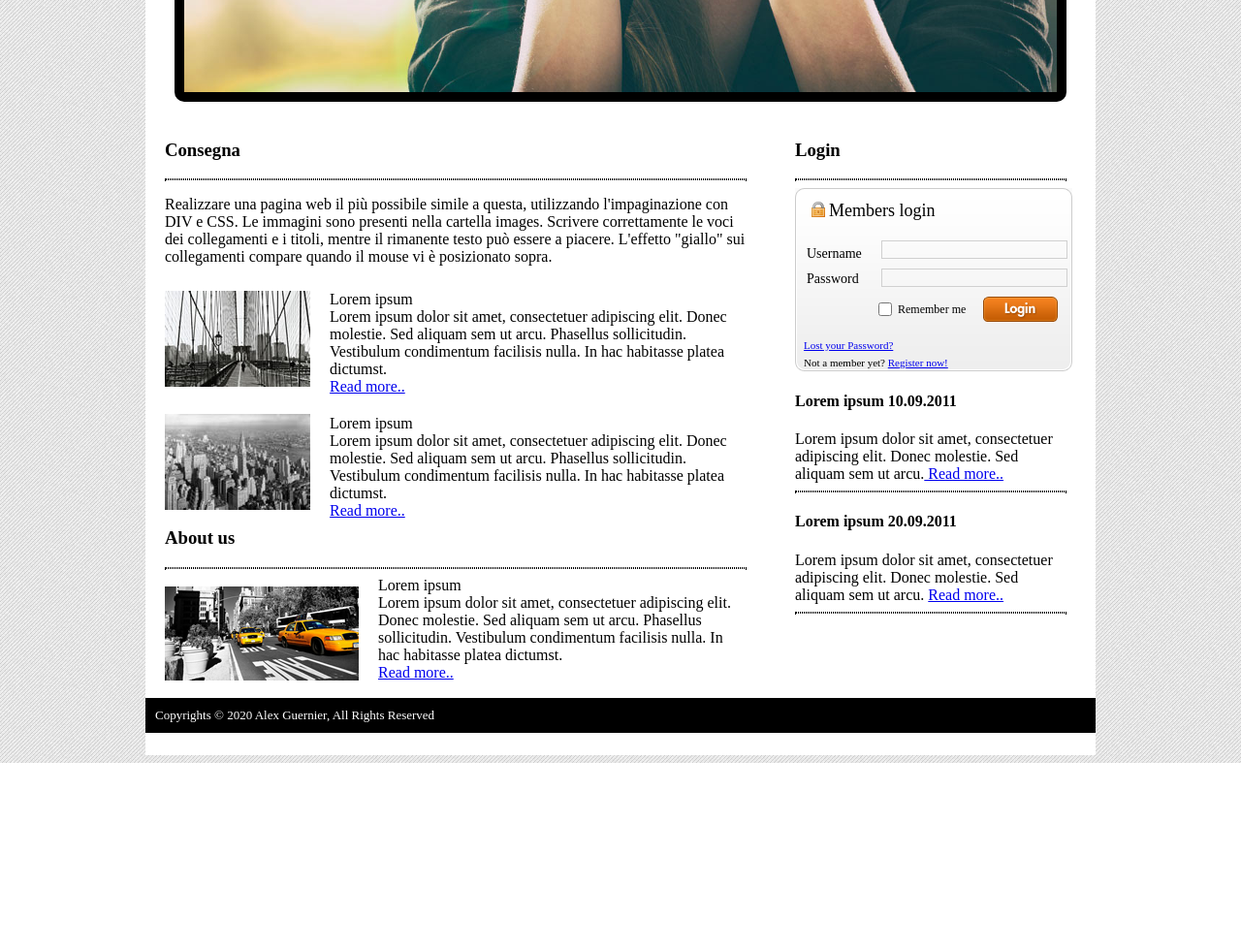
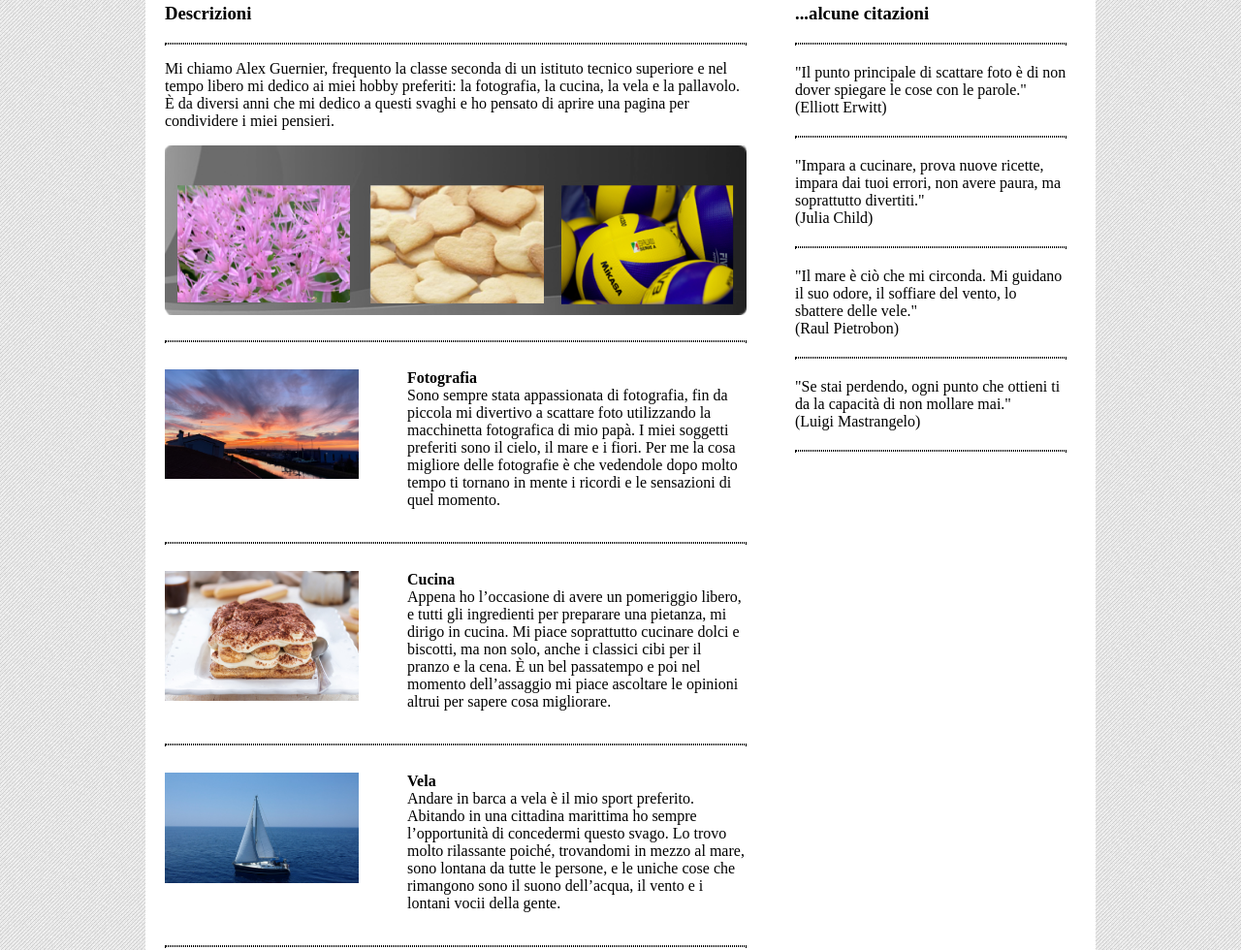
Before and after one commit to lachiarabianco/Sito, a plain HTML site: page index.html in a window 1280 px wide. Shown: the part 629-1609 px from the top of the page at 97% size. Before the commit the page ends 1416 px from the top, so only its background shows below. Drawn offline with Linux system fonts and the light colour scheme.

Commit message:
close to the end

```diff
--- a/index.html
+++ b/index.html
@@ -4,70 +4,84 @@
 <link rel="stylesheet" type="text/css" href="stile.css">
 </head>
 <body>
-	<div id="container">
-		<div id="title">
-			 Fotografia<br><i> by Alex Guernier</i>
-		</div>
+
+	<div id="container"><br>
+		<ul>
+		  <li><a class="active" href="#home">Home</a></li>
+		</ul>
 			<div id="banner">
 				<div class="container">
-				  <img src="./images/foto1.jpg">
-				  <div class="top-left">Top Left</div>
+				  <img src="./images/Nuvole.jpeg">
+				  <div class="top-left">I miei hobby<br>preferiti</div>
 				</div>
 			</div>
 			<div id="pagina1">
-				<h3>Consegna</h3><hr>
-				<p>Realizzare una pagina web il più possibile simile a questa, utilizzando l'impaginazione con DIV e CSS. Le immagini
-				sono presenti nella cartella images. Scrivere correttamente le voci dei collegamenti e i titoli, mentre il rimanente testo
-				può essere a piacere. L'effetto "giallo" sui collegamenti compare quando il mouse vi è posizionato sopra.</p>
+				<h3>Descrizioni</h3><hr>
+				<p>Mi chiamo Alex Guernier, frequento la classe seconda di un istituto tecnico superiore e nel tempo libero mi dedico ai miei hobby preferiti: la fotografia, la cucina, la vela e la pallavolo. È da diversi anni che mi dedico a questi svaghi e ho pensato di aprire una pagina per condividere i miei pensieri.</p>
+				<img src="images/Cattura.png" width = 600px><br><br><hr>
+			<div id="parte1">
 					<div id="contenuto1">
-						<img src="images/picture2.jpg">
+						<img src="images/Tramonto.jpeg" width = 200px>
 					</div>
 						<div id="contenuto2">
-							Lorem ipsum<br>
-							Lorem ipsum dolor sit amet, consectetuer adipiscing elit. Donec molestie. Sed aliquam sem ut arcu. Phasellus
-							sollicitudin. Vestibulum condimentum facilisis nulla. In hac habitasse platea dictumst.<br>
-							<a href="chi.html">Read more..</a>
+							<b>Fotografia</b><br>
+							Sono sempre stata appassionata di fotografia, fin da piccola mi divertivo a scattare foto utilizzando la macchinetta fotografica di mio papà. I miei soggetti preferiti sono il cielo, il mare e i fiori. Per me la cosa migliore delle fotografie è che vedendole dopo molto tempo ti tornano in mente i ricordi e le sensazioni di quel momento.<br>
 						</div>
+
+			</div>
+			<hr>
+			<div id="parte2">
 					<div id="contenuto1">
-								<img src="images/picture4.jpg">
+						<img src="images/Tiramisù.jpg" width = 200px>
 					</div>
 					<div id="contenuto2">
-									Lorem ipsum<br>
-									Lorem ipsum dolor sit amet, consectetuer adipiscing elit. Donec molestie. Sed aliquam sem ut arcu. Phasellus
-									sollicitudin. Vestibulum condimentum facilisis nulla. In hac habitasse platea dictumst.<br>
-									<a href="chi.html">Read more..</a>
+						<b>Cucina</b><br>
+						Appena ho l’occasione di avere un pomeriggio libero, e tutti gli ingredienti per preparare una pietanza, mi dirigo in cucina. Mi piace soprattutto cucinare dolci e biscotti, ma non solo, anche i classici cibi per il pranzo e la cena. È un bel passatempo e poi nel momento dell’assaggio mi piace ascoltare le opinioni altrui per sapere cosa migliorare.<br>
 					</div>
-								<h3>About us</h3><hr>
+			</div>
+			<hr>
+			<div id="parte3">
 				<div id="contenuto1">
-								<img src="images/picture1.jpg">
+					<img src="images/Barca.jpg" width = 200px>
 				</div>
-								<div id="contenuto3">
-								Lorem ipsum<br>
-								Lorem ipsum dolor sit amet, consectetuer adipiscing elit. Donec molestie. Sed aliquam sem ut arcu. Phasellus
-								sollicitudin. Vestibulum condimentum facilisis nulla. In hac habitasse platea dictumst.<br>
-								<a href="chi.html">Read more..</a>
+				<div id="contenuto2">
+					<b>Vela</b><br>
+					Andare in barca a vela è il mio sport preferito. Abitando in una cittadina marittima ho sempre l’opportunità di concedermi questo svago. Lo trovo molto rilassante poiché, trovandomi in mezzo al mare, sono lontana da tutte le persone, e le uniche cose che rimangono sono il suono dell’acqua, il vento e i lontani vocii della gente.<br>
+				</div>
+			</div>
+			<hr>
+			<div id="parte4">
+				<div id="contenuto1">
+					<img src="images/Persona.jpeg" width = 200px>
+				</div>
+				<div id="contenuto2">
+					<b>Pallavolo</b><br>
+					Un altro passatempo che mi piace molto è giocare a pallavolo. Basta avere una palla, una rete e un'altra persona che partecipi ed il gioco è fatto. La pallavolo per me è sia un divertimento che uno sfogo, quando ne ho la possibilità ci passo interi pomeriggi ed è anche l’opportunità di migliorare i miei fondamentali.<br>
+				</div>
 			</div>
 			</div>
 				<div id="pagina2">
-					<h3>Login</h3><hr>
-					<fieldset id="login">
-                    	<h4>Members login</h4>
-               			<form action="#">
-                        	<p class="clearfix"><label for="username">Username</label>
-                            <input name="username" id="username" type="text" value="" /></p>
-                            <p class="clearfix"><label for="password">Password</label>
-							<input name="password" id="password" type="text" value="" /></p>
-                            <p class="clearfix check"><input type="checkbox" id="remember" name="remember" />
-                            <label for="remember" id="remlabel">Remember me</label>
-                        <input name="submit" id="submit" type="submit" value="" /></p>
-                    	</form>
-                        <p class="member"><a href="#">Lost your Password?</a><br />Not a member yet? <a href="#">Register now!</a></p>
-                    </fieldset>
-					<h4>Lorem ipsum <b>10.09.2011</b></h4>
-					Lorem ipsum dolor sit amet, consectetuer adipiscing elit. Donec molestie. Sed aliquam sem ut arcu.<a href="chi.html"> Read more..</a><hr>
-					<h4>Lorem ipsum <b>20.09.2011</b></h4>
-					Lorem ipsum dolor sit amet, consectetuer adipiscing elit. Donec molestie. Sed aliquam sem ut arcu. <a href="chi.html">Read more..</a><hr>
-
+					<h3>...alcune citazioni</h3><hr>
+					<div id="citazione">
+						"Il punto principale di scattare foto è di non dover spiegare le cose con le parole."<br>
+					      (Elliott Erwitt)
+					</div>
+					<hr>
+					<div id="citazione">
+						"Impara a cucinare, prova nuove ricette, impara dai tuoi errori, non avere paura, ma soprattutto divertiti."<br>
+					      (Julia Child)
+					</div>
+					<hr>
+					<div id="citazione">
+						"Il mare è ciò che mi circonda. Mi guidano il suo odore, il soffiare del vento, lo sbattere delle vele."<br>
+					      (Raul Pietrobon)
+					</div>
+					<hr>
+					<div id="citazione">
+						"Se stai perdendo, ogni punto che ottieni ti da la capacità di non mollare mai."<br>
+					      (Luigi Mastrangelo)
+					</div>
+					<hr>
 				</div>
 					<div id="footer">
 					  Copyrights &copy; 2020 Alex Guernier, All Rights Reserved
--- a/stile.css
+++ b/stile.css
@@ -1,18 +1,41 @@
 #container{
 	width:980px;
-	height:1400px; /*aiuto*/
+	 /*aiuto*/
 	background-color:white;
 	margin-right: auto;
 	margin-left: auto;
 }
 body{
-	background-image: url(images/sfondo.png);
+	background-image: url(images/Sfondo.png);
+}
 
+ul {
+
+  font-size:20px;
+  list-style-type: none;
+  margin: -20 0 0 0;
+  overflow: hidden;
+  background-color: #333;
 }
-#menu{
+
+li {
+  float: center;
+}
+
+li a {
+  display: block;
+  color: white;
+  text-align: center;
+  padding: 14px 16px;
+  text-decoration: none;
+}
+
+li a:hover {
+  background-color: #111;
+}
 
 
-}
+
 #title{
 	font-size:50px;
 	padding-top:10px;
@@ -37,9 +60,9 @@ i{
 }
 
 .container {
-  position: relative;
-  text-align: center;
-  color: white;
+    position: relative;
+    text-align: center;
+    color: white;
 }
 
 .top-left {
@@ -48,6 +71,8 @@ i{
 	font-size: 60px;
 	left: 50%;
 	transform: translate(-50%, -50%);
+	font-style: italic;
+	color: black;
 }
 
 #pagina1{
@@ -60,26 +85,57 @@ i{
 hr{
 	border-style:dotted;
 }
-#contenuto1{
+
+#parte1{
+	padding-top:10;
+	float:left;
+	padding-bottom:18px;
+	clear: both;
+}
+
+#parte2{
 	padding-top:10;
 	float:left;
 	padding-bottom:18px;
 }
+
+#parte3{
+	padding-top:10;
+	float:left;
+	padding-bottom:18px;
+}
+
+#parte4{
+	padding-top:10;
+	float:left;
+	padding-bottom:18px;
+}
+
+#contenuto1{
+	padding-top:10;
+	float:left;
+	width:250px;
+	height: 150px;
+}
+
 #contenuto2{
 	padding-top:10;
 	float:right;
-	width:430;
+	width:350px;
 	padding-bottom:10;
+	height: 150px;
 }
+
 #pagina2{
 	float:right;
 	width:280;
 	padding-top:20;
 	padding-right:30;
 }
-#contenuto3{
-	float:right;
-	width:380px;
+
+#citazione{
+	margin-top: 20px;
+	margin-bottom: 20px;
 }
 
 #footer{
@@ -88,92 +144,6 @@ hr{
 	padding:10px;
 	background-color: black;
 	color:#FFF;
-	text-align:left;
+	text-align:center;
 	font-size:13;
 }
-
-fieldset#login {
-background: url(images/login_bg.png) no-repeat top left;
-margin: 0px auto;
-padding: 5px 5px 5px 5px;
-width: 276px;
-height: 179px;
-font-size: 1.4em;
-border: none;
-position: relative;
-}
-#login h4 {
-font-size: 18px;
-font-weight: normal;
-width: 246px;
-height: 31px;
-padding: 8px 0px 0px 30px;
-margin: 0px;
-text-align: left;
-}
-#login form {
-height: 95px;
-width: 276px;
-padding: 10px 0px 0px 0px;
-margin: 0px;
-}
-#login p {
-width: 276px;
-margin: 0px;
-padding: 0px;
-}
-#login form p label {
-text-align: left;
-margin-top: 6px;
-margin-bottom: 4px;
-margin-left: 0.5em;
-float: left;
-font-size: 14px;
-}
-#login form p.check {
-padding-left: 77px;
-width: 199px;
-height: 23px;
-}
-#login #remlabel {
-float: left;
-font-size: 12px;
-position: relative;
-left: -3px;
-}
-#login #remember {
-float: left;
-width: 14px;
-height: 14px;
-padding: 0px;
-position: relative;
-top: 3px;
-}
-#login #submit {
-background: url(images/login.png) no-repeat top left;
-width: 77px;
-height: 27px;
-cursor: pointer;
-border: none;
-float: right;
-margin-right: 10px;
-}
-#login #username, #login #password {
-background: url(images/input_bg.png) no-repeat top left;
-border: 1px solid #d0d0d0;
-width: 192px;
-height: 19px;
-padding: 2px;
-color: #222222;
-font-size: 14px;
-float: right;
-margin-bottom: 10px;
-}
-#login p.member {
-text-align: left;
-width: 270px;
-font-size: 11px;
-margin: 2px 2px 0px 2px;
-padding: 2px;
-line-height: 18px;
-}
```
Also changed, not shown: images/Barca.jpg (added), images/Cattura.PNG (added), images/Nuvole.jpeg (added), images/Persona.jpeg (added), images/Tiramisù.jpg (added), images/Tramonto.jpeg (added). Lines whose indentation alone changed are shown as unchanged.
